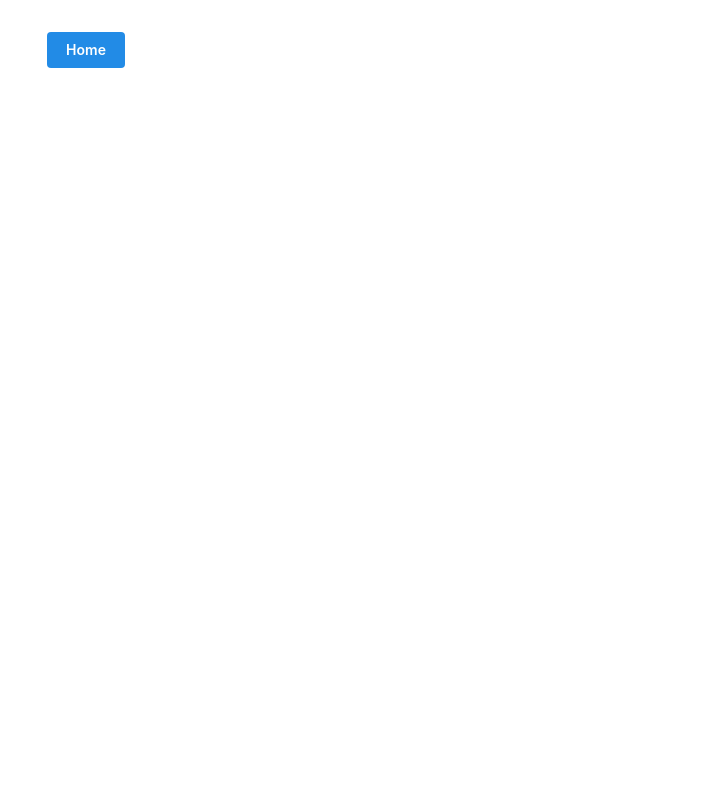
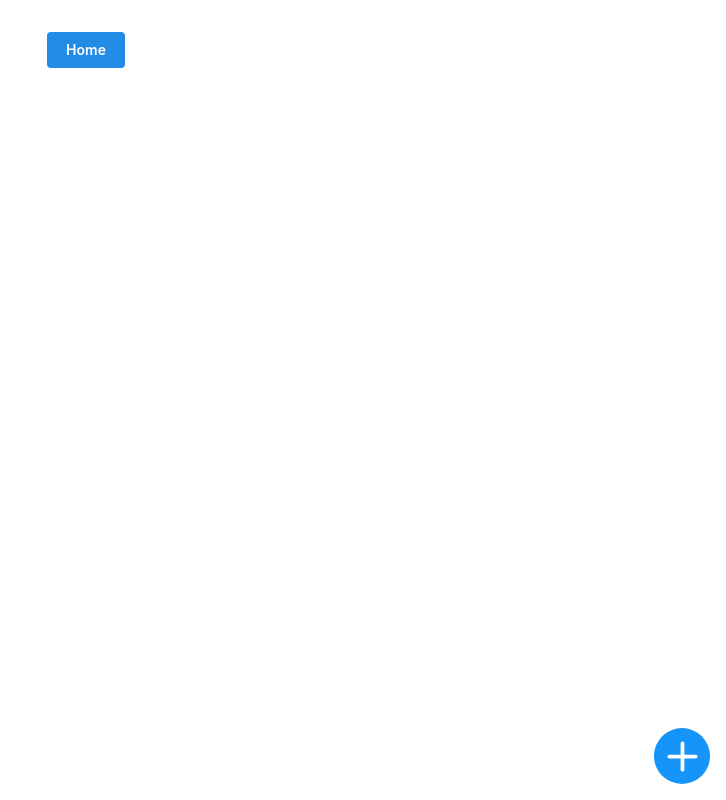
Before and after one commit to hyunseo-s/Buckets, a React (Vite) app in the folder frontend/: page / in a window 1280 px wide. Shown: the whole page, without its empty margins (554-1280 px from the left). Built offline with nearby package versions, Linux system fonts and the light colour scheme.

Commit message:
added the add button

```diff
--- a/frontend/src/App.tsx
+++ b/frontend/src/App.tsx
@@ -4,6 +4,7 @@ import Home from './pages/Home'
 import Login from './pages/Login'
 import Register from './pages/Register'
 import { MantineProvider } from '@mantine/core'
+import { AddButton } from './components/AddButton'
 
 function App() {
 
@@ -17,6 +18,7 @@ function App() {
 						<Route path="register" element={<Register />} />
 					</Routes>
 				</BrowserRouter>
+				<AddButton />
 			</MantineProvider>
     </>
   )
--- /dev/null
+++ b/frontend/src/components/AddButton.tsx
@@ -0,0 +1,44 @@
+import { Menu, Button } from '@mantine/core';
+import { IconBucket, IconPlus, IconDroplet, IconUsersGroup } from '@tabler/icons-react';
+
+export const AddButton = () => {
+  const buttonColor = "rgba(23, 148, 250, 1)";
+
+  return (
+    <Menu shadow="md" width={200}>
+      <Menu.Target>
+        <Button
+          variant="filled"
+          color={buttonColor}
+          radius="xl"
+          style={{
+            position: 'absolute',
+            bottom: '16px',
+            right: '16px',
+            width: '56px',
+            height: '56px',
+            padding: '0',
+            display: 'flex',
+            justifyContent: 'center',
+            alignItems: 'center',
+          }}
+        >
+          <IconPlus size={45} />
+        </Button>
+      </Menu.Target>
+      <Menu.Dropdown>
+        <Menu.Item leftSection={<IconUsersGroup size={25} color={buttonColor} />}>
+          Add Group
+        </Menu.Item>
+        <Menu.Divider />
+        <Menu.Item leftSection={<IconBucket size={25} color={buttonColor} />}>
+          Add Bucket
+        </Menu.Item>
+        <Menu.Divider />
+        <Menu.Item leftSection={<IconDroplet size={25} color={buttonColor} />}>
+          Add Item
+        </Menu.Item>
+      </Menu.Dropdown>
+    </Menu>
+  );
+};
```
